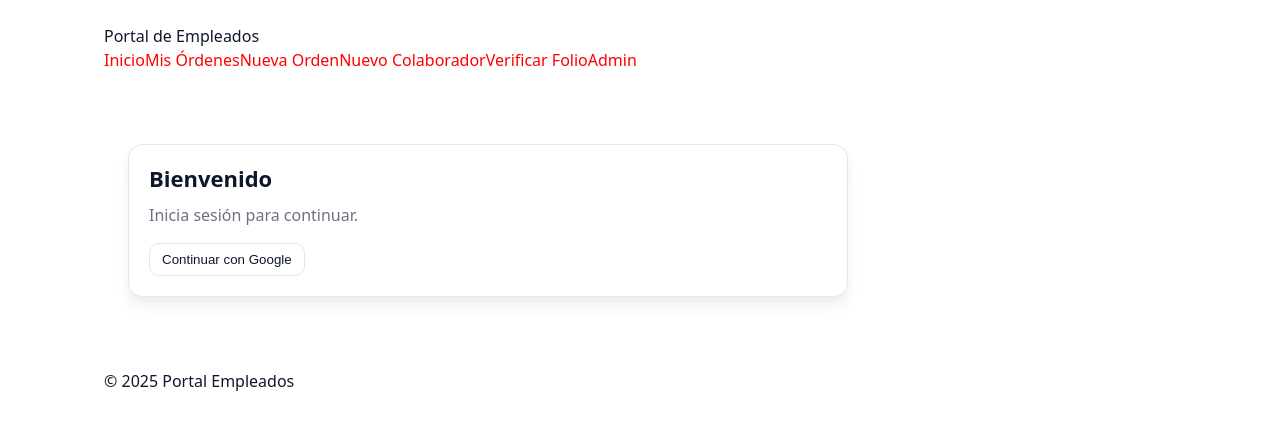
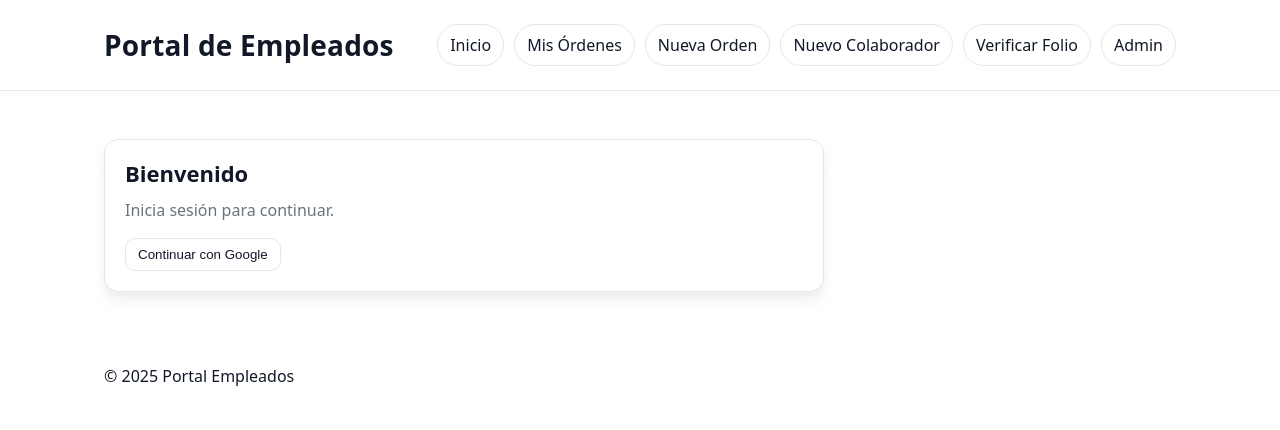
Before and after one commit to DPR2204/portal-empleados, a Next.js app: page / in a window 1280 px wide. Shown: the top 430 px of the page. Built offline with nearby package versions, Linux system fonts and the light colour scheme; no server answers.

Commit message:
Update globals.css

```diff
--- a/app/globals.css
+++ b/app/globals.css
@@ -262,3 +262,43 @@ input:focus, select:focus, textarea:focus{
   .grid-2{ grid-template-columns: 1fr; }
   .site-title{ font-size: 24px; }
 }
+:root{
+  --brand: #ff0000;      /* rojo de acento */
+  --ink: #111827;
+  --line: #e5e7eb;
+  --bg: #ffffff;
+}
+
+body { color: var(--ink); background: var(--bg); }
+
+.container { max-width: 1120px; margin: 0 auto; padding: 24px; }
+
+.site-header { position: sticky; top: 0; background: #fff; border-bottom: 1px solid var(--line); z-index: 20; }
+.header-row { display: flex; align-items: center; justify-content: space-between; gap: 16px; flex-wrap: wrap; }
+
+.logo { font-weight: 800; font-size: 28px; letter-spacing: .2px; }
+
+/* ---- NAV bonito con “pastillas” ---- */
+.nav { display: flex; gap: 10px; align-items: center; flex-wrap: wrap; }
+.nav a {
+  display: inline-block;
+  text-decoration: none;
+  color: var(--ink);
+  padding: 8px 12px;
+  border: 1px solid var(--line);
+  border-radius: 999px;
+  background: #fff;
+  transition: border-color .15s, color .15s, background .15s, transform .06s;
+}
+.nav a:hover { border-color: var(--brand); color: var(--brand); background: #fff5f5; }
+.nav a:active { transform: translateY(1px); }
+
+/* Opcional: marcar activo si lo usas */
+.nav a[aria-current="page"] {
+  border-color: var(--brand);
+  color: var(--brand);
+  background: #fff5f5;
+}
+
+/* Espaciado de secciones principales */
+.section { padding: 24px 0; }
```
